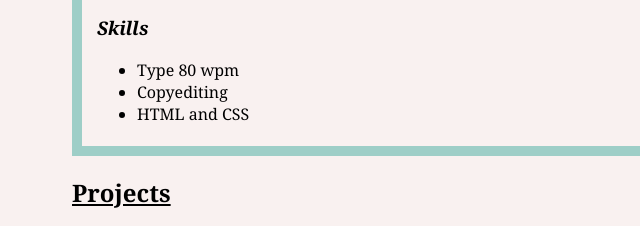
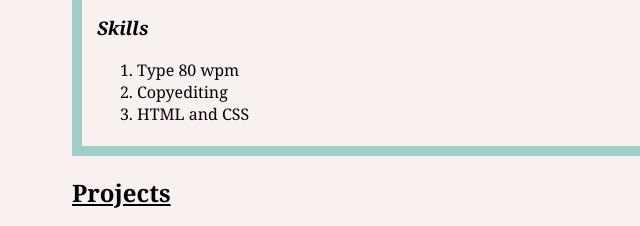
Before and after one commit to krishops/portfolio, a plain HTML site: page index.html in a window 1280 px wide. Shown: the part 1358-1584 px from the top of the page, 0-640 px from the left. Drawn offline with Linux system fonts and the light colour scheme.

Commit message:
make the required changes to project for resubmission

```diff
--- a/index.html
+++ b/index.html
@@ -53,7 +53,7 @@
       </ul>
     </ul>
     <h3>Skills</h3>
-    <ul>
+    <ol>
       <li>Type 80 wpm</li>
       <li>Copyediting</li>
       <li>HTML and CSS</li>
```
Also changed, not shown: 1 other file.
